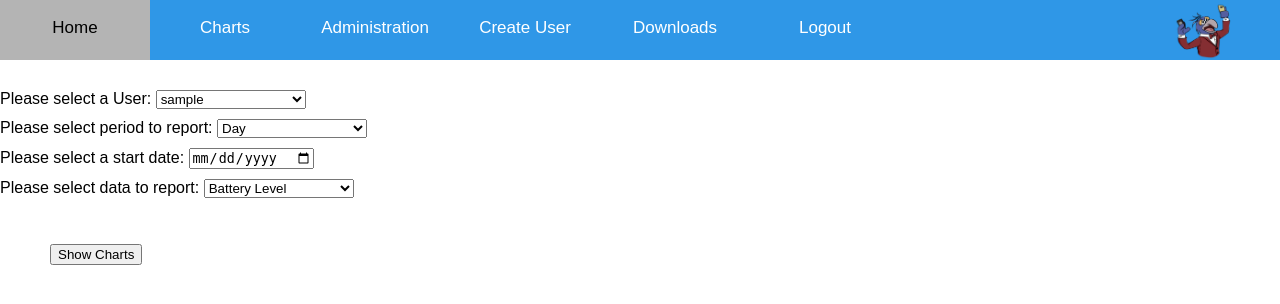
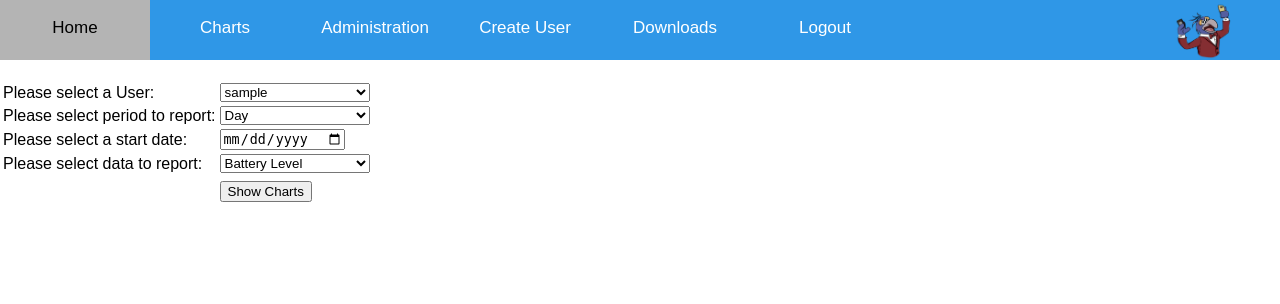
Before and after one commit to danwalsh1/Project_Gonzo, a PHP site: page /pages/adminCharts.php in a window 1280 px wide. Shown: the top 304 px of the page. Run offline with PHP 8.4, Linux system fonts and the light colour scheme; the visitor is signed in with stand-in values (Sample User, id 1); tables that the repository leaves empty or names only in its code hold one stand-in row (values such as "Sample post").

Commit message:
UPDATED adminCharts.php
Re-uploaded code that was deleted during formatting.

```diff
--- a/website/project_gonzo_v1/pages/adminCharts.php
+++ b/website/project_gonzo_v1/pages/adminCharts.php
@@ -69,48 +69,73 @@
 			</div>
 
 			<div id="Content">
+				<div style="font-family:arial">
+					<table align="left">
 						<form action= "adminCharts.php" method = "POST">
-
-					<div id="DropDown" style="padding-top: 10px; text-align: Left; font-family:arial">
+							<tr>
+								<td>
 									<label> Please select a User: </label>
+								</td>
+								<td>
 									<select class="form-dropdown" style="width:150px" id="Dropdown" name="DD">
 										<?php echo retrieve_users_DropDown(); ?>
 									</select>
-					</div>
+								</td>
+							</tr>
 
-					<div id="Timeframe" style="padding-top: 10px; text-align: left;font-family:arial">
+							<tr>
+								<td>
 									<label> Please select period to report: </label>
+								</td>
+								<td>
 									<select class="form-dropdown" style="width:150px;font-family:arial" id="DropdownTimeframe" name="DDTimeframe">
 										<option>Day</option>
 										<option>Week</option>
 										<option>Month</option>
 									</select>
-					</div>
+								</td>
+							</tr>
 
-					<div id = "Calendar" style="padding-top: 10px; text-align: left; font-family:arial">
+							<tr>
+								<td>
 									<label> Please select a start date: </label>
+								</td>
+								<td>
 									<input type= "date" name="Calendar">
-					</div>
+								</td>
+							</tr>
 
-					<div id = "ChartType" style="padding-top: 10px; text-align: left;font-family:arial">
+							<tr>
+								<td>
 									<label> Please select data to report: </label>
+								</td>
+								<td>
 									<select class="form-dropdown" style="width:150px" id="DropdownChartType" name="DDChartType">
 										<option>Battery Level</option>
 										<option>Battery Charging State</option>
 										<option>CPU Usage</option>
 									</select>
+								</td>
+							</tr>
+
+							<tr>
+								<td>
+								</td>
+								<td>
+									<input type="hidden" id="hDeviceWidth" name="deviceWidth" value="test" runat="server">
+								</td>
+							</tr>
+
+							<tr>
+								<td>
+								</td>
+								<td>
+									<input type="submit" value="Show Charts" name="UpdateChartView">
+								</td>
+							</tr>
+						</form>
+					</table>
 				</div>
-
-					<div id="HiddenInputs">
-						<input type="hidden" id="hDeviceWidth" name="deviceWidth" value="test" runat="server">
-					</div>
-
-					<div id="ChartsView" style="padding-top: 10px;padding-left: 50px; text-align: left;">
-						<br />
-						<br />
-						<input type="submit" value="Show Charts" name="UpdateChartView">
-					</div>
-		</form>
 				<script>
 					document.getElementById('hDeviceWidth').value=screen.width;
 				</script>
```
Lines whose indentation alone changed are shown as unchanged.
